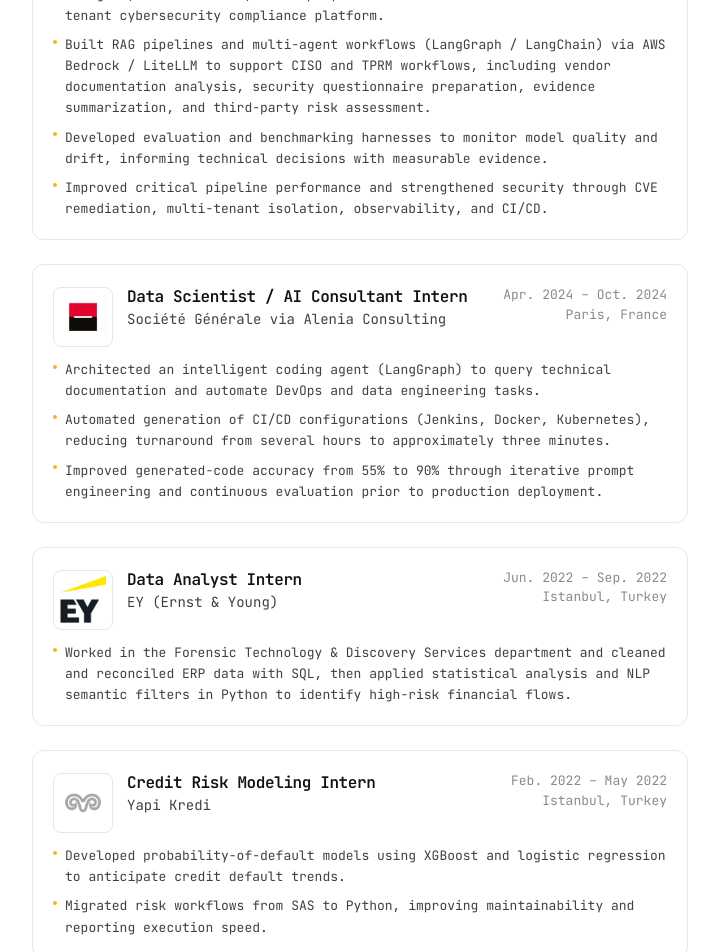
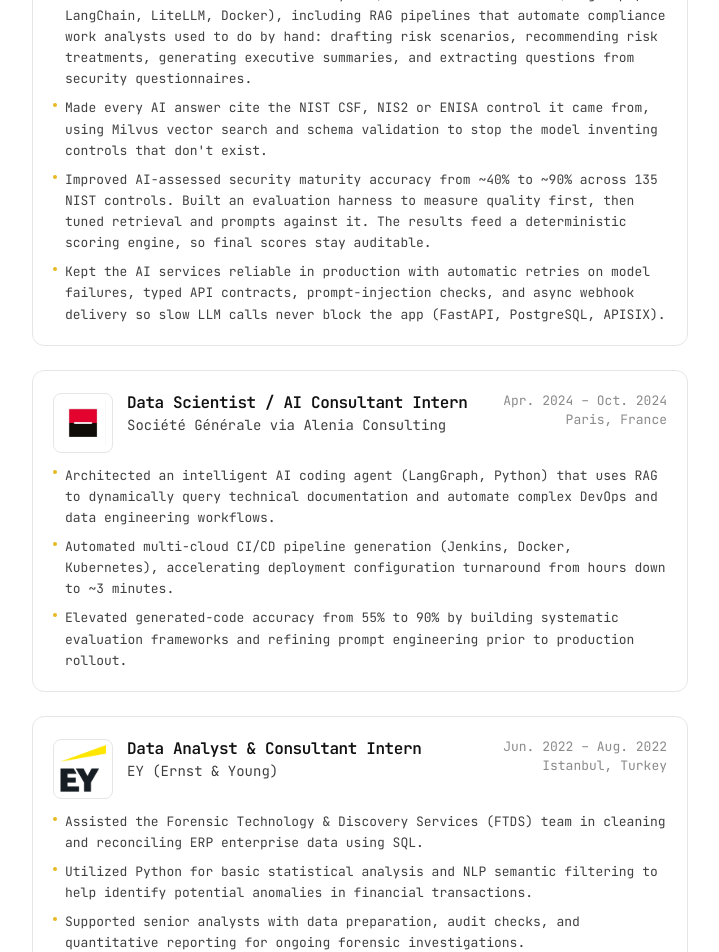
Before and after one commit to mahird3/personal-website, a Next.js app: page /resume in a window 1280 px wide. Shown: the part 400-1352 px from the top of the page, without its empty margins (280-999 px from the left). Built offline with nearby package versions, Linux system fonts and the light colour scheme.

Commit message:
Update resume experience to match LinkedIn
Refresh bullets for all four roles with the current LinkedIn wording, and
correct the EY and Yapı Kredi end dates and role titles.

```diff
--- a/src/data/site.ts
+++ b/src/data/site.ts
@@ -94,10 +94,10 @@ export const experiences: Experience[] = [
     location: "Paris, France",
     logo: "/companies/mindlapse.png",
     bullets: [
-      "Designed, containerized, and deployed FastAPI microservices for a multi-tenant cybersecurity compliance platform.",
-      "Built RAG pipelines and multi-agent workflows (LangGraph / LangChain) via AWS Bedrock / LiteLLM to support CISO and TPRM workflows, including vendor documentation analysis, security questionnaire preparation, evidence summarization, and third-party risk assessment.",
-      "Developed evaluation and benchmarking harnesses to monitor model quality and drift, informing technical decisions with measurable evidence.",
-      "Improved critical pipeline performance and strengthened security through CVE remediation, multi-tenant isolation, observability, and CI/CD.",
+      "Built 10+ AI features across nine Python/FastAPI microservices (LangGraph, LangChain, LiteLLM, Docker), including RAG pipelines that automate compliance work analysts used to do by hand: drafting risk scenarios, recommending risk treatments, generating executive summaries, and extracting questions from security questionnaires.",
+      "Made every AI answer cite the NIST CSF, NIS2 or ENISA control it came from, using Milvus vector search and schema validation to stop the model inventing controls that don't exist.",
+      "Improved AI-assessed security maturity accuracy from ~40% to ~90% across 135 NIST controls. Built an evaluation harness to measure quality first, then tuned retrieval and prompts against it. The results feed a deterministic scoring engine, so final scores stay auditable.",
+      "Kept the AI services reliable in production with automatic retries on model failures, typed API contracts, prompt-injection checks, and async webhook delivery so slow LLM calls never block the app (FastAPI, PostgreSQL, APISIX).",
     ],
   },
   {
@@ -107,30 +107,33 @@ export const experiences: Experience[] = [
     location: "Paris, France",
     logo: "/companies/sg.png",
     bullets: [
-      "Architected an intelligent coding agent (LangGraph) to query technical documentation and automate DevOps and data engineering tasks.",
-      "Automated generation of CI/CD configurations (Jenkins, Docker, Kubernetes), reducing turnaround from several hours to approximately three minutes.",
-      "Improved generated-code accuracy from 55% to 90% through iterative prompt engineering and continuous evaluation prior to production deployment.",
+      "Architected an intelligent AI coding agent (LangGraph, Python) that uses RAG to dynamically query technical documentation and automate complex DevOps and data engineering workflows.",
+      "Automated multi-cloud CI/CD pipeline generation (Jenkins, Docker, Kubernetes), accelerating deployment configuration turnaround from hours down to ~3 minutes.",
+      "Elevated generated-code accuracy from 55% to 90% by building systematic evaluation frameworks and refining prompt engineering prior to production rollout.",
     ],
   },
   {
     company: "EY (Ernst & Young)",
-    role: "Data Analyst Intern",
-    period: "Jun. 2022 – Sep. 2022",
+    role: "Data Analyst & Consultant Intern",
+    period: "Jun. 2022 – Aug. 2022",
     location: "Istanbul, Turkey",
     logo: "/companies/ey.webp",
     bullets: [
-      "Worked in the Forensic Technology & Discovery Services department and cleaned and reconciled ERP data with SQL, then applied statistical analysis and NLP semantic filters in Python to identify high-risk financial flows.",
+      "Assisted the Forensic Technology & Discovery Services (FTDS) team in cleaning and reconciling ERP enterprise data using SQL.",
+      "Utilized Python for basic statistical analysis and NLP semantic filtering to help identify potential anomalies in financial transactions.",
+      "Supported senior analysts with data preparation, audit checks, and quantitative reporting for ongoing forensic investigations.",
     ],
   },
   {
-    company: "Yapi Kredi",
-    role: "Credit Risk Modeling Intern",
-    period: "Feb. 2022 – May 2022",
+    company: "Yapı Kredi",
+    role: "Credit Risk Control and Modeling Assistant Specialist Intern",
+    period: "Feb. 2022 – Apr. 2022",
     location: "Istanbul, Turkey",
     logo: "/companies/yapikredi.png",
     bullets: [
-      "Developed probability-of-default models using XGBoost and logistic regression to anticipate credit default trends.",
-      "Migrated risk workflows from SAS to Python, improving maintainability and reporting execution speed.",
+      "Assisted in developing baseline probability-of-default (PD) machine learning models using Logistic Regression and XGBoost to support credit risk assessments.",
+      "Supported the migration of legacy risk workflows from SAS to Python, helping improve code maintainability and execution speed.",
+      "Contributed to data preparation, model validation checks, and routine reporting alongside the senior risk modeling team.",
     ],
   },
 ];
```
